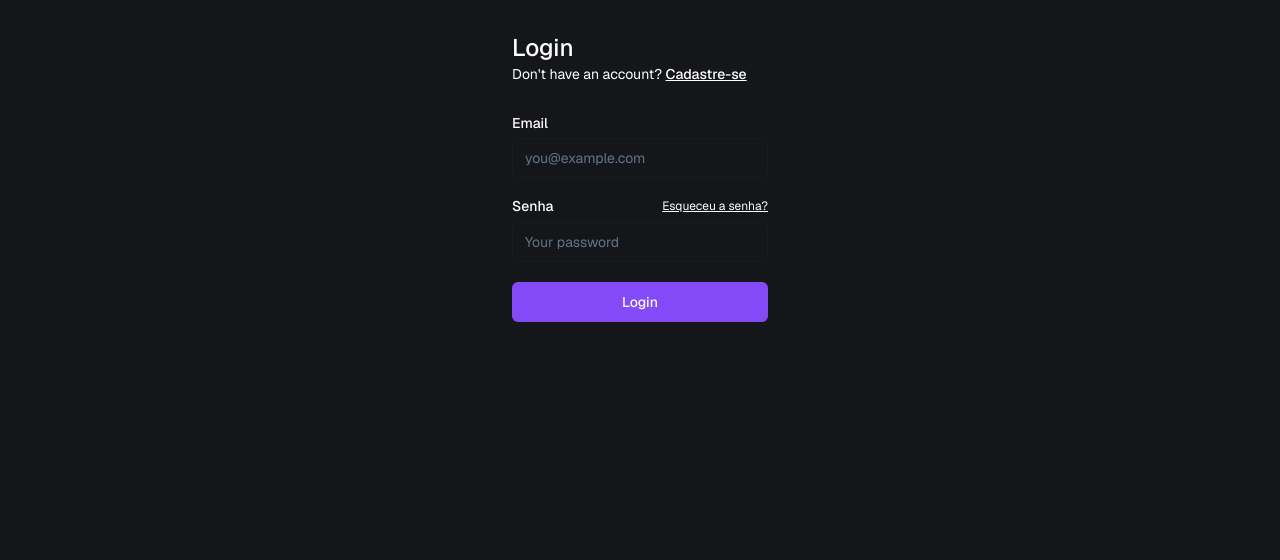
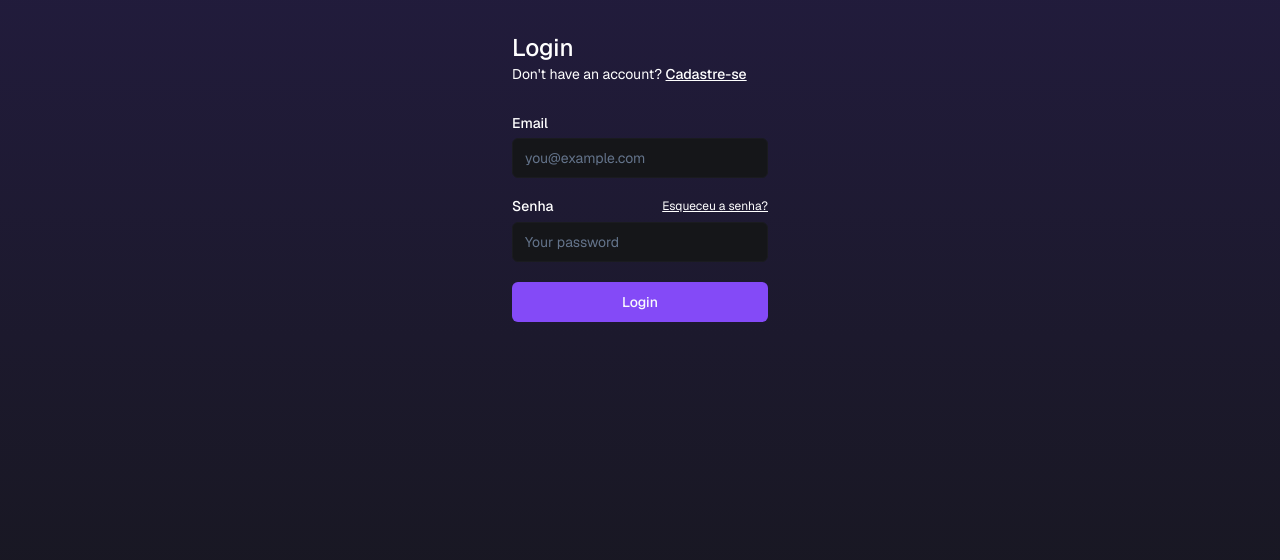
Before and after one commit to TheDuxX/to-do-list, a Next.js app: page /login in a window 1280 px wide. Shown: the top 560 px of the page. Built offline with nearby package versions, Linux system fonts and the light colour scheme.

Commit message:
feat: add gradient bg

```diff
--- a/app/layout.tsx
+++ b/app/layout.tsx
@@ -20,7 +20,7 @@ export default function RootLayout({
 }) {
   return (
     <html lang="pt-BR" className={GeistSans.className} suppressHydrationWarning>
-      <body className="bg-background text-foreground">
+      <body className="bg-gradient-to-b from-darkPurple to-background text-foreground">
         <ThemeProvider
           attribute="class"
           defaultTheme="system"
```
